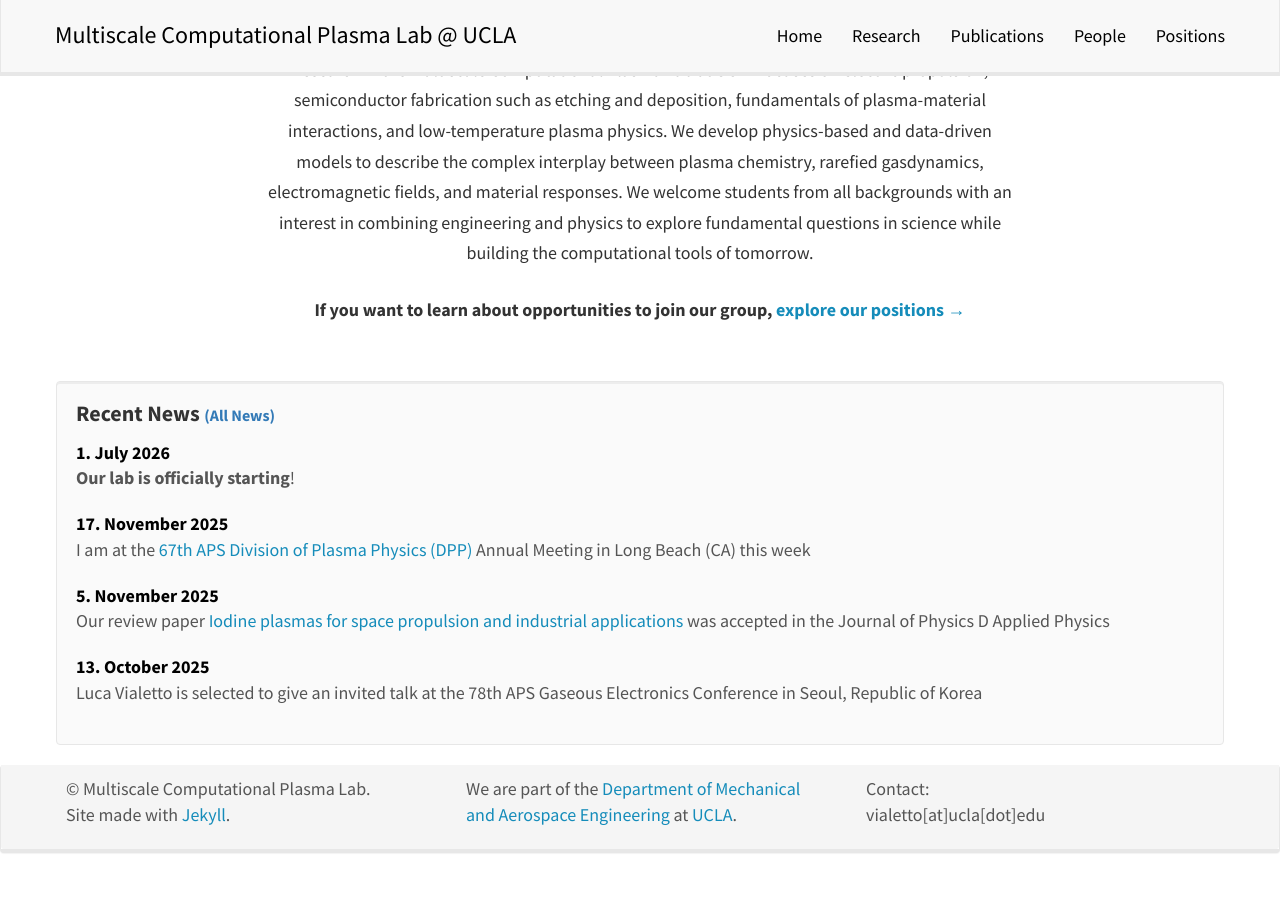
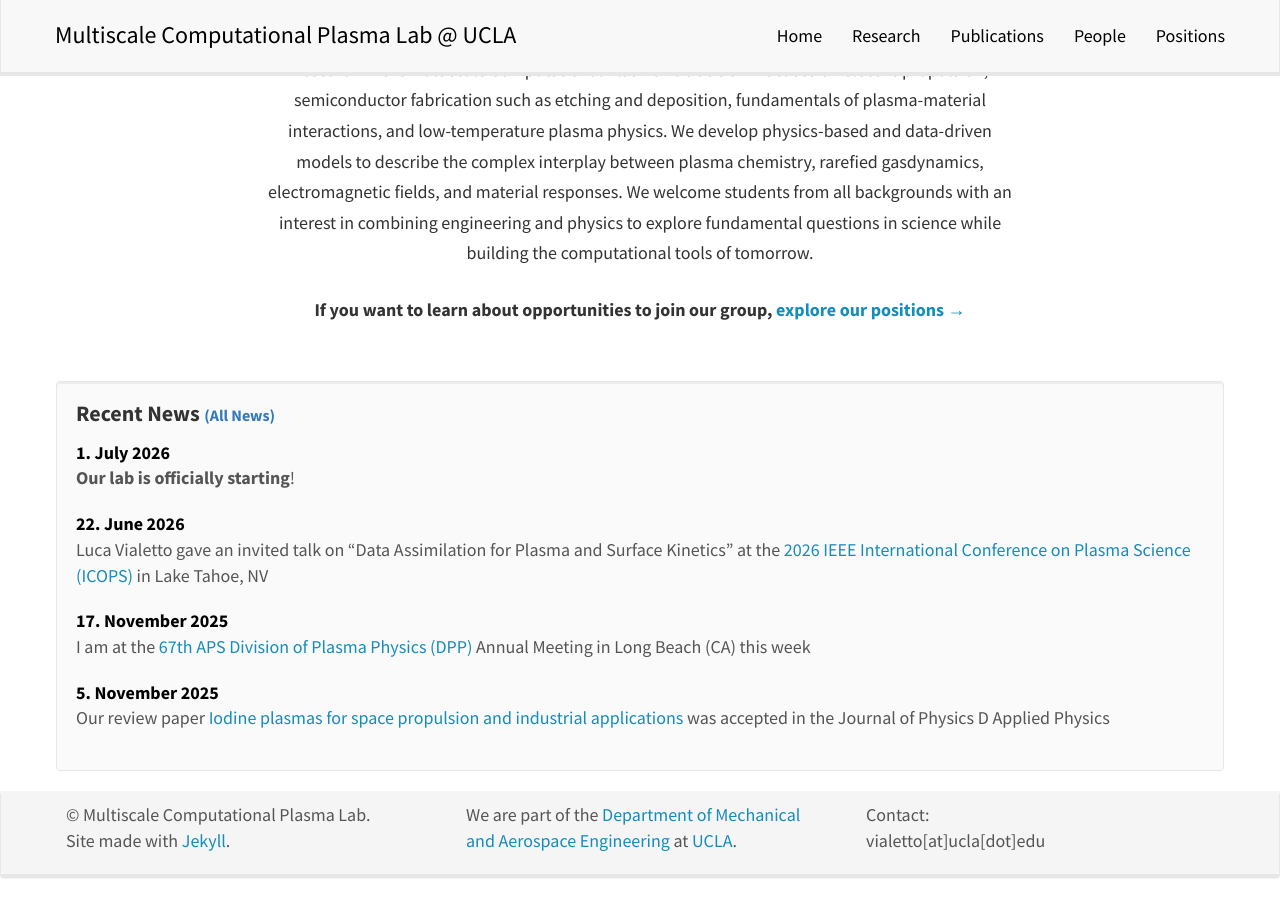
Before and after one commit to vialetto/vialettolab, a Jekyll site: the page built from _pages/home.md, in a window 1280 px wide and 900 px high, scrolled down 553 px. Built offline with Jekyll 4.4.1, drawn with Linux system fonts in a browser that asks for light colours; nearby versions of some CDN libraries; a style sheet for code colours, icons or effects is not loaded; before the commit the page ends 1428 px from its top, so only the background shows below that.

Commit message:
Add news: invited talk at ICOPS 2026
Co-Authored-By: Claude Opus 5.5 <noreply@anthropic.com>

```diff
--- a/_data/news.yml
+++ b/_data/news.yml
@@ -1,5 +1,8 @@
 - date: 1. July 2026
   headline: <b> Our lab is officially starting</b>!
+
+- date: 22. June 2026
+  headline: Luca Vialetto gave an invited talk on "Data Assimilation for Plasma and Surface Kinetics" at the [2026 IEEE International Conference on Plasma Science (ICOPS)](https://icops.ieee.org/icops2026/) in Lake Tahoe, NV
 
 - date: 17. November 2025
   headline: I am at the [67th APS Division of Plasma Physics (DPP)](https://engage.aps.org/dpp/meetings/annual-meeting) Annual Meeting in Long Beach (CA) this week
```
